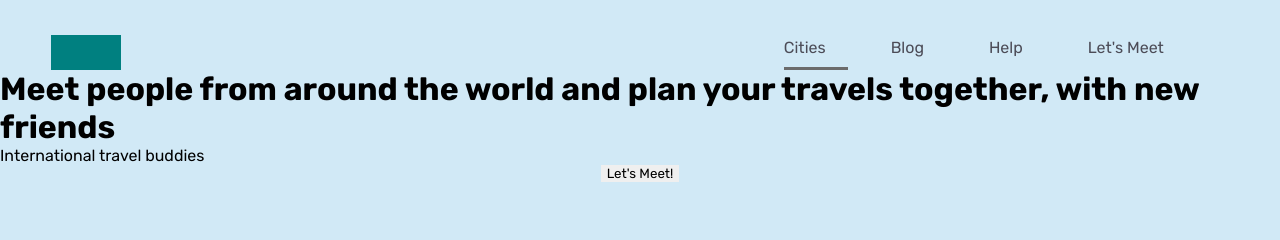
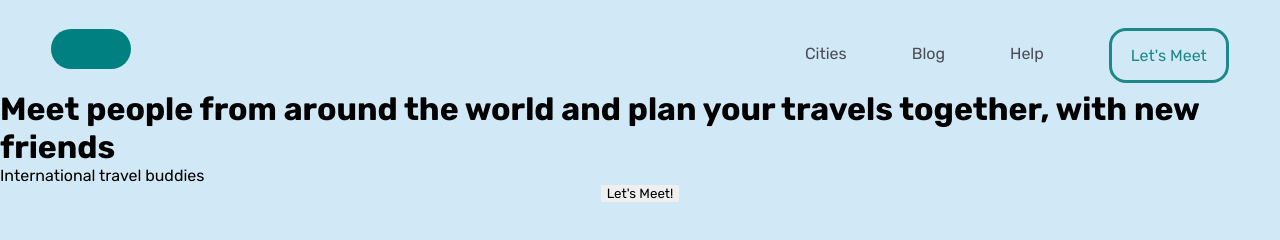
Before and after one commit to rami96/TravelWebsite, a plain HTML site: page index.html in a window 1280 px wide. Drawn offline with Linux system fonts and the light colour scheme.

Commit message:
almost completed Navbar animation

```diff
--- a/index.html
+++ b/index.html
@@ -13,15 +13,24 @@
         <div id="navbar">
             <div id="insideNav">
                 <div id="logo"></div>
-            <ul id="navElements">
-                <li>
-                    <a href="#">Cities</a>
-                    <div id="hoverLink"></div>
-                </li>
-                <li><a href="#">Blog</a></li>
-                <li><a href="#">Help</a></li>
-                <li id="buttonlist"><a href="#">Let's Meet</a></li>
-            </ul>
+            <div id="listAndButton">
+                <ul id="navElements">
+                    <li>
+                        <a id="lnk1" href="#">Cities</a>
+                        <div id="hoverLink1"></div>
+                    </li>
+                    <li><a id="lnk2" href="#">Blog</a>
+                        <div id="hoverLink2"></div>
+                    </li>
+                    <li><a id="lnk3" href="#">Help</a>
+                        <div id="hoverLink3"></div>
+                    </li>
+                </ul>
+                <div id="buttonlist">
+                    <div id="circle1"></div>
+                    <a href="#">Let's Meet</a>
+                </div>
+            </div>
             </div>
         </div>
         <div id="descriptionText">
--- a/style/style.css
+++ b/style/style.css
@@ -13,9 +13,12 @@ header{
     height: 100vh;
     width: 100vw;
 }
+
+/*--------------      Navbar      ------------------*/
+
 #navbar{
     width: 100%;
-    height: 70px;
+    height: 90px;
 }
 #insideNav{
     width: 92%;
@@ -28,17 +31,39 @@ header{
 }
 
 #logo{
-    width: 70px;
-    height: 50%;
+    width: 80px;
+    height: 40px;
+    border-radius: 50px;
     background-color: teal;
+    margin-bottom: 21px;
 }
 #navElements{
+    height: 100%;
     display: flex;
     float: right;
+    align-items: flex-end;
+}
+#listAndButton{
+    display: flex;
+    align-items: center;
 }
 
 #insideNav ul{
     list-style: none;
+    height: 30px;
+    display: flex;
+    flex-direction: row;
+    justify-content: center;
+    align-items: center;
+}
+
+
+#insideNav ul li{
+    position: relative;
+    display: flex;
+    justify-content: space-around;
+    overflow: hidden;
+    height: 100%;
 }
 
 #navElements a{
@@ -47,11 +72,78 @@ header{
     margin-right: 65px;
     font-size: 16px;
     font-weight: 400;
+    /*margin-bottom: 13px;*/
 }
-#hoverLink{
-    margin-top: 10px;
+#buttonlist a{
+    font-size: 16px;
+    font-weight: 400;
+    text-decoration: none;
+    color: #1d8888;
+    position: absolute;
+}
+#buttonlist {
+    cursor: pointer;
+    text-decoration: none;
+    height: 50px;
+    margin-bottom: 7px;
+    width: 120px;
+    height: 55px;
+    background: transparent;
+    border: 3px solid #1d8888;
+    border-radius: 17px;
+    display: flex;
+    align-items: center;
+    justify-content: center;
+    overflow: hidden;
+    transition: .3s ease-in-out;
+}
+#circle1{
+    position: relative;
+    bottom: 20px;
+    right:30px;
+    background-color: #1d8888;
+    width: 0px;
+    height: 0px;
+    border-radius: 100%;
+    transition: .3s ease-in-out;
+}
+#buttonlist:hover > #circle1{
+    color: white;
+    font-weight: 500;
+    border: 0px;
+    width: 500px;
+    height: 200px;
+}
+#buttonlist:hover > a{
+    color: white;
+}
+#buttonlist:hover{
+    background: #1d8888;
+    font-weight: 500;
+}
+
+#hoverLink1, #hoverLink2, #hoverLink3{
     height: 3px;
-    width: 60%;
-    left: 20px;
+    width: 50px;
+    position: absolute;
+    left: -50px;
     background: #6b6b6b;
+    transition: .3s ease-in-out;
+    top: 25px
 }
+
+#lnk1:hover ~ #hoverLink1{
+    background-color: rgb(146, 146, 146);
+    left: 0px;
+}
+#lnk2:hover ~ #hoverLink2{
+    background-color: rgb(146, 146, 146);
+    left: 0px;
+}
+#lnk3:hover ~ #hoverLink3{
+    background-color: rgb(146, 146, 146);
+    left: 0px;
+}
+
+/*--------------      Main Text      ------------------*/
+ #descriptionText
```
